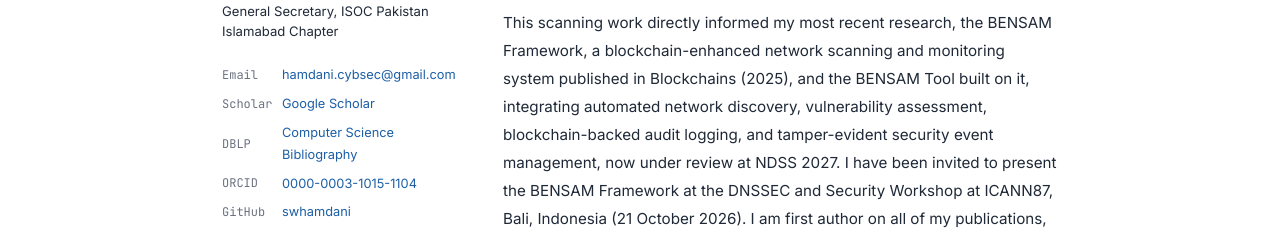
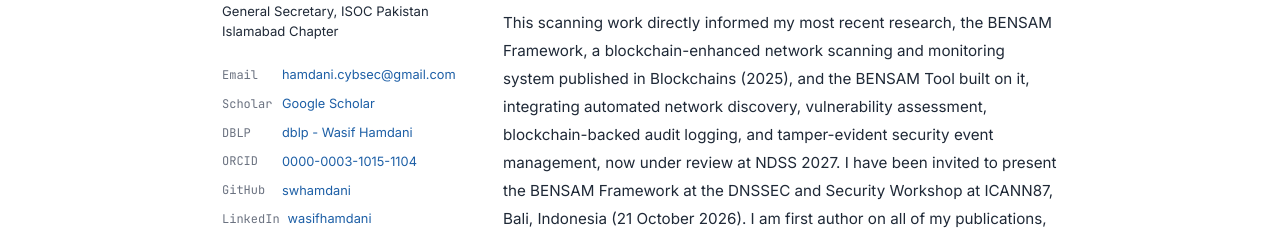
Before and after one commit to swhamdani/swhamdani.github.io, a plain HTML site: page index.html in a window 1280 px wide. Shown: the part 543-777 px from the top of the page. Drawn offline with Linux system fonts and the light colour scheme.

Commit message:
Update index.html

```diff
--- a/index.html
+++ b/index.html
@@ -273,7 +273,7 @@ footer a:hover { text-decoration: underline; }
     <ul class="sidebar-links">
       <li><span class="lbl">Email</span><a href="mailto:hamdani.cybsec@gmail.com">hamdani.cybsec@gmail.com</a></li>
       <li><span class="lbl">Scholar</span><a href="https://scholar.google.com/citations?user=LyV-tMEAAAAJ&hl=en" target="_blank">Google Scholar</a></li>
-      <li><span class="lbl">DBLP</span><a href="https://dblp.org/pid/279/0079.html" target="_blank">Computer Science Bibliography</a></li>
+      <li><span class="lbl">DBLP</span><a href="https://dblp.org/pid/279/0079.html" target="_blank">dblp - Wasif Hamdani</a></li>
       <li><span class="lbl">ORCID</span><a href="https://orcid.org/0000-0003-1015-1104" target="_blank">0000-0003-1015-1104</a></li>
       <li><span class="lbl">GitHub</span><a href="https://github.com/swhamdani" target="_blank">swhamdani</a></li>
       <li><span class="lbl">LinkedIn</span><a href="https://www.linkedin.com/in/wasifhamdani/" target="_blank">wasifhamdani</a></li>
```
